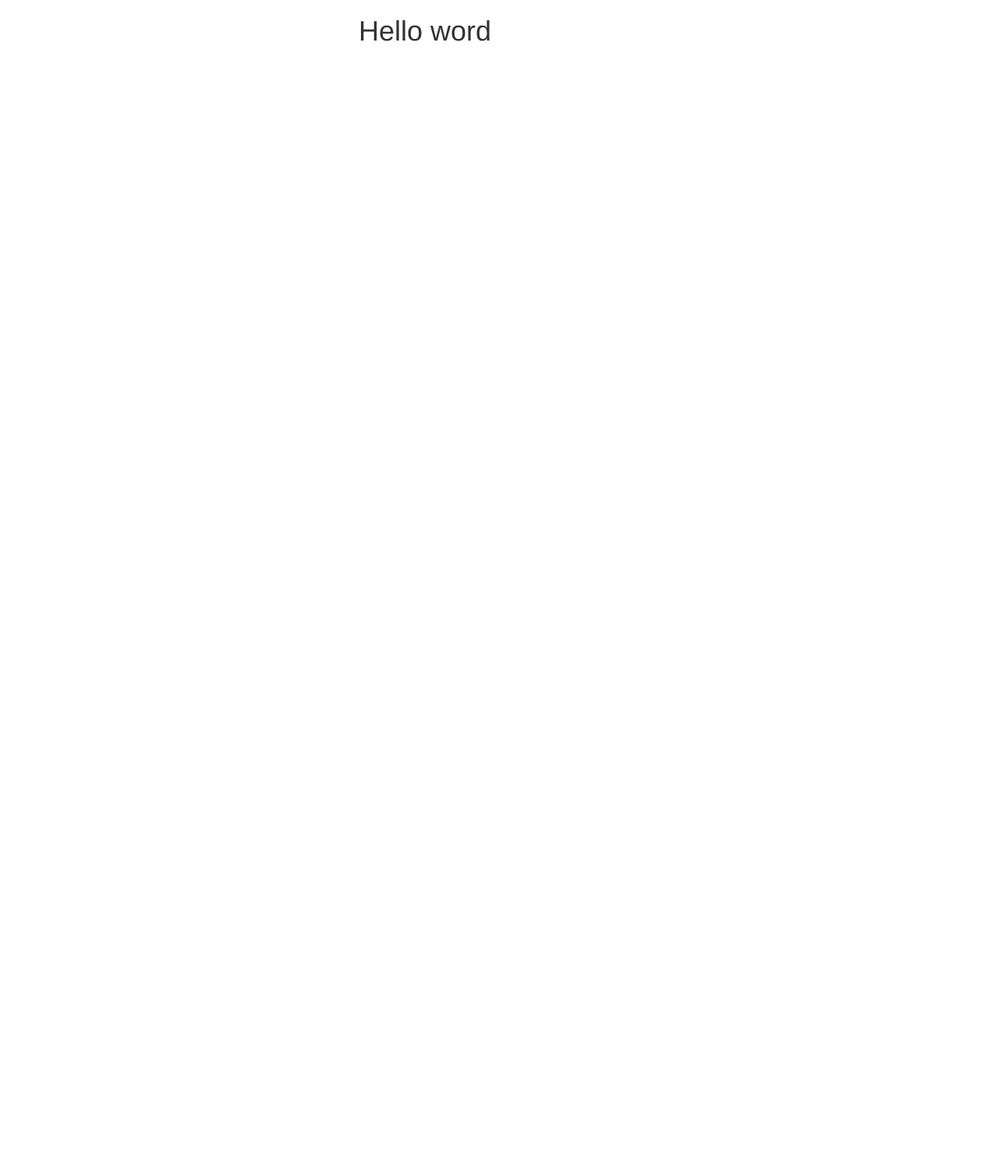
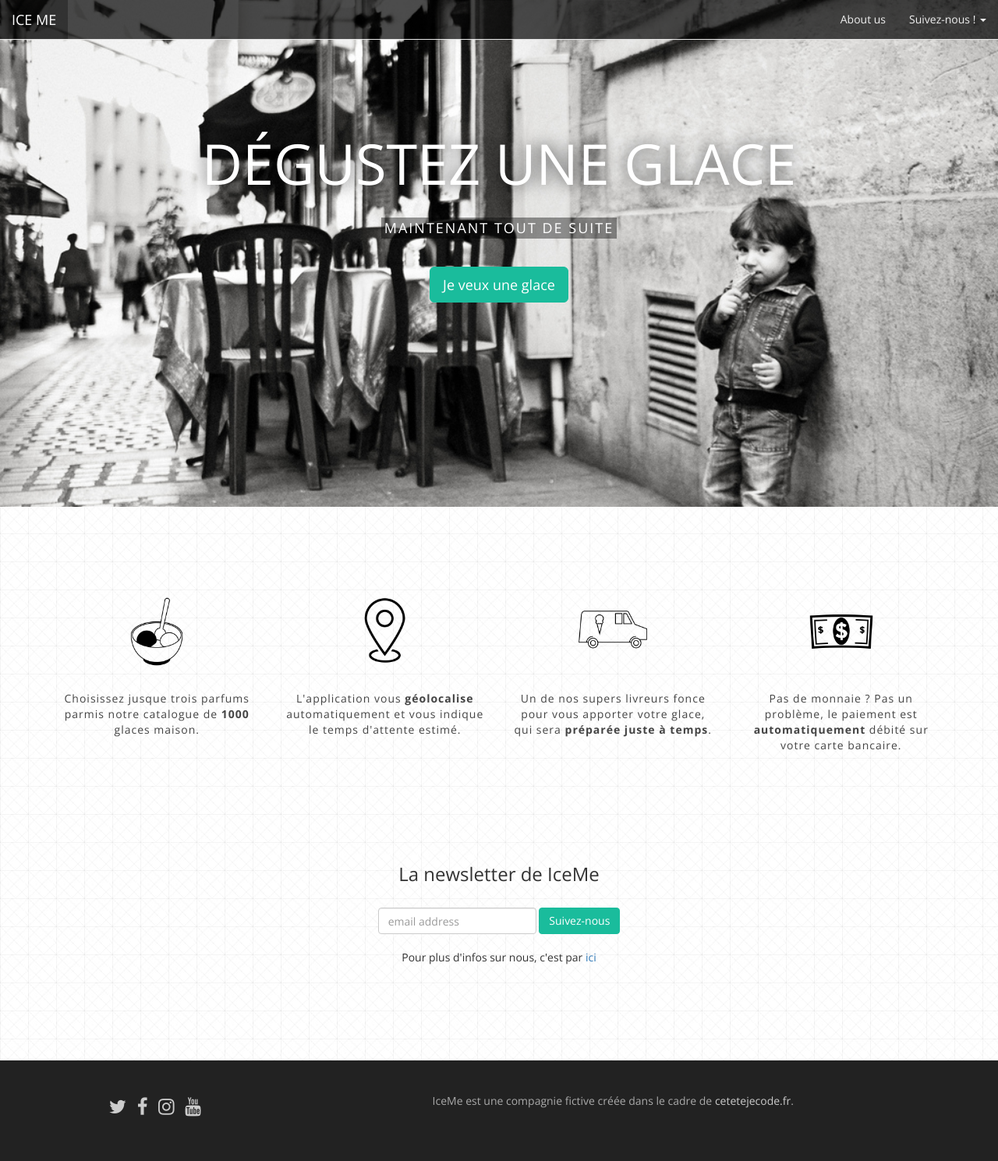
Before and after one commit to CarlosGomes94290/iceme-github-pages, a plain HTML site: page index.html in a window 1280 px wide. Shown: the whole page at 78% size. Before the commit the page ends 800 px from the top, so only its background shows below. Drawn offline with nearby package versions, Linux system fonts and the light colour scheme.

Commit message:
reprise icemeboostrap

```diff
--- /dev/null
+++ b/css/style.css
@@ -0,0 +1,120 @@
+/* General classes for page */
+
+body {
+  background-image: url("../images/grid.jpg");
+  font-family: 'Open Sans';
+}
+
+
+/* Footer */
+
+#footer {
+  background-color: #222;
+  color: #aaaaaa;
+  padding-top: 3em;
+  padding-bottom: 3em;
+}
+
+#footer a {
+  color: #cccccc;
+}
+
+#footer a:hover {
+  color: white;
+}
+
+.social a {
+  font-size: 24px;
+}
+
+.social a:hover {
+  text-decoration: none;
+}
+
+/* Lead with big image */
+
+.wrapper {
+  background-image: url('../images/background/background.jpg');
+  height: 650px;
+  background-size: cover;
+  padding-top: 150px;
+  text-align: center;
+  color: white;
+}
+
+.lead h1 {
+  font-size: 72px;
+  text-shadow: 0 0 20px rgba(0, 0, 0, .8);
+  font-weight: normal;
+}
+
+.lead h2 {
+  background: rgba(0, 0, 0, .4);
+  display: inline-block;
+  padding: 0.2em;
+  font-size: 18px;
+  font-weight: 300;
+  letter-spacing: 2px;
+  margin-bottom: 2em;
+}
+
+/* Vertical spacer to help content breathe */
+
+.vertical-spacer {
+  height: 8em;
+}
+
+/* Some padding for feature images */
+
+.feature img {
+  margin-bottom: 2em;
+}
+
+.feature {
+  color: #444444;
+  font-weight: 300;
+  letter-spacing: 1px;
+}
+
+/* How to override the default Bootstrap colors */
+
+.btn-primary {
+  background-color: #1abc9c;
+  border-color: #1abc9c;
+}
+
+.btn-primary:hover {
+  background-color: #16a085;
+  border-color: #16a085;
+}
+
+/* How to override the default Bootstrap navbar */
+
+.navbar-transparent {
+  background-color: rgba(0, 0, 0, 0.7);
+}
+
+.navbar-transparent .navbar-brand,
+.navbar-transparent .navbar-nav > li > a {
+  color: #eeeeee;
+}
+
+.navbar-transparent .navbar-brand:hover,
+.navbar-transparent .navbar-brand:active,
+.navbar-transparent .navbar-brand:focus,
+.navbar-transparent .navbar-nav > li > a:hover,
+.navbar-transparent .navbar-nav > li > a:active,
+.navbar-transparent .navbar-nav > li > a:focus,
+.navbar-transparent .navbar-nav > .open > a,
+.navbar-transparent .navbar-nav > .open > a:hover,
+.navbar-transparent .navbar-nav > .open > a:focus {
+  color: white;
+  background-color: rgba(0, 0, 0, 0.3);
+}
+
+/* Maps display */
+
+#map{
+  width: 100%;
+  height: 400px;
+}
--- a/index.html
+++ b/index.html
@@ -1,17 +1,17 @@
 <!DOCTYPE html>
-<html>
+<html lang="fr">
   <head>
     <meta charset="utf-8">
     <meta http-equiv="X-UA-Compatible" content="IE=edge">
     <meta name="viewport" content="width=device-width, initial-scale=1">
 
-    <title>Iceme Achetez des glaces</title>
+    <title>IceMe - Dégustez une glace, maintenant !</title>
 
-    <link rel="stylesheet" href="https://maxcdn.bootstrapcdn.com/bootstrap/3.2.0/css/bootstrap.min.css">
-    <link rel="stylesheet" href="https://maxcdn.bootstrapcdn.com/font-awesome/4.1.0/css/font-awesome.min.css">
-
+    <link href="https://maxcdn.bootstrapcdn.com/bootstrap/3.2.0/css/bootstrap.min.css" rel="stylesheet">
+    <link rel="stylesheet" type="text/css" href="https://maxcdn.bootstrapcdn.com/font-awesome/4.1.0/css/font-awesome.min.css">
+    <link href='http://fonts.googleapis.com/css?family=Open+Sans:300,400,700' rel='stylesheet' type='text/css'>
+    <link rel="stylesheet" type="text/css" href="css/style.css">
     <!-- HTML5 Shim and Respond.js IE8 support of HTML5 elements and media queries -->
-    <!-- Leave those next 4 lines if you care about users using IE8 -->
     <!--[if lt IE 9]>
       <script src="https://oss.maxcdn.com/html5shiv/3.7.2/html5shiv.min.js"></script>
       <script src="https://oss.maxcdn.com/respond/1.4.2/respond.min.js"></script>
@@ -19,18 +19,174 @@
   </head>
   <body>
 
-    <div class="container">
-      <div class="row">
-        <div class="col-md-4 col-md-offset-4">
-        <h1>Hello word</h1>
+    <nav class="navbar navbar-default navbar-fixed-top navbar-transparent" role="navigation">
+      <div class="container-fluid">
+        <!-- Brand and toggle get grouped for better mobile display -->
+        <div class="navbar-header">
+          <button type="button" class="navbar-toggle" data-toggle="collapse" data-target="#bs-example-navbar-collapse-1">
+            <span class="sr-only">Menu</span>
+            <span class="icon-bar"></span>
+            <span class="icon-bar"></span>
+            <span class="icon-bar"></span>
+          </button>
+          <a class="navbar-brand" href="index.html">
+            ICE ME
+          </a>
+        </div>
+
+        <!-- Collect the nav links, forms, and other content for toggling -->
+        <div class="collapse navbar-collapse" id="bs-example-navbar-collapse-1">
+          <!-- <ul class="nav navbar-nav">
+            <li class="active"><a href="#">Link</a></li>
+            <li><a href="#">Link</a></li>
+          </ul> -->
+          <ul class="nav navbar-nav navbar-right">
+            <li>
+              <a href="about.html">About us</a>
+            </li>
+            <li class="dropdown">
+              <a href="#" class="dropdown-toggle" data-toggle="dropdown">Suivez-nous ! <span class="caret"></span></a>
+              <ul class="dropdown-menu" role="menu">
+                <li><a href="#"> <i class="fa fa-twitter-square"></i> Twitter</a></li>
+                <li><a href="#"> <i class="fa fa-facebook-square"></i> Facebook</a></li>
+              </ul>
+            </li>
+          </ul>
+        </div><!-- /.navbar-collapse -->
+      </div><!-- /.container-fluid -->
+    </nav>
+
+
+    <div class="wrapper">
+      <div class="lead">
+        <h1>DÉGUSTEZ UNE GLACE</h1>
+        <h2>MAINTENANT TOUT DE SUITE</h2>
+        <p>
+          <a href="#" class="btn btn-primary btn-lg" data-toggle="modal" data-target="#myModal">Je veux une glace</a>
+        </p>
+      </div>
+    </div>
+
+    <!-- Modal -->
+    <div class="modal fade" id="myModal" tabindex="-1" role="dialog" aria-labelledby="myModalLabel" aria-hidden="true">
+      <div class="modal-dialog">
+        <div class="modal-content">
+          <div class="modal-header">
+            <button type="button" class="close" data-dismiss="modal"><span aria-hidden="true">&times;</span><span class="sr-only">Close</span></button>
+            <h4 class="modal-title" id="myModalLabel"><h3>Dites-nous en plus !</h3></h4>
+          </div>
+          <div class="modal-body">
+
+
+            <!-- YOUR WUFOO IFRAME -->
+
+
+          </div>
         </div>
       </div>
     </div>
-    <!-- TODO: Here goes your content! -->
 
+    <div class="vertical-spacer"></div>
 
+    <div class="container">
+      <div class="row text-center">
+        <div class="col-sm-6 col-md-3">
+          <div class="feature">
+            <img src="images/icon_57707/icon_57707.png" width="96">
+            <p>
+              Choisissez jusque trois parfums
+              parmis notre catalogue de <strong>1000</strong> glaces maison.
+            </p>
+          </div>
+        </div>
+        <div class="col-sm-6 col-md-3">
+          <div class="feature">
+            <img src="images/icon_29388/icon_29388.png" width="96">
+            <p>
+              L'application vous <strong>géolocalise</strong> automatiquement et vous
+              indique le temps d'attente estimé.
+            </p>
+          </div>
+        </div>
+        <div class="col-sm-6 col-md-3">
+          <div class="feature">
+            <img src="images/icon_24755/icon_24755.png" width="96">
+            <p>
+              Un de nos supers livreurs fonce pour vous apporter votre glace,
+              qui sera <strong>préparée juste à temps</strong>.
+            </p>
+          </div>
+        </div>
+        <div class="col-sm-6 col-md-3">
+          <div class="feature">
+            <img src="images/icon_17805/icon_17805.png" width="96">
+            <p>
+              Pas de monnaie ? Pas un problème, le paiement est <strong>automatiquement</strong>
+              débité sur votre carte bancaire.
+            </p>
+          </div>
+        </div>
+      </div>
+    </div>
 
-    <!-- Including Bootstrap JS (with its jQuery dependency) so that dynamic components work -->
+    <div class="vertical-spacer"></div>
+
+    <div class="container text-center">
+      <div class="row">
+        <div class="col-xs-12"></div>
+          <h3>La newsletter de IceMe</h3>
+          <br/>
+          <!-- Begin MailChimp Signup Form -->
+          <form class="form-inline" role="form" action="YOUR MAILCHIMP LIST URL" method="post" id="mc-embedded-subscribe-form" name="mc-embedded-subscribe-form">
+            <input type="email" name="EMAIL" class="form-control" id="mce-EMAIL" placeholder="email address" required>
+            <input type="submit" value="Suivez-nous" name="subscribe" id="mc-embedded-subscribe" class="btn btn-primary">
+          </form>
+          <!--End mc_embed_signup-->
+          <br/>
+          <p>Pour plus d'infos sur nous, c'est par <a href="about.html">ici</a> </p>
+        </div>
+      </div>
+    </div>
+
+    <div class="vertical-spacer"></div>
+
+    <div id="footer">
+      <div class="container">
+        <div class="row">
+          <div class="col-lg-3">
+            <ul class="list-inline social text-center">
+              <li>
+                <a href="https://twitter.com/iceme">
+                  <i class="fa fa-twitter"></i>
+                </a>
+              </li>
+              <li>
+                <a href="https://facebook.com/iceme">
+                  <i class="fa fa-facebook"></i>
+                </a>
+              </li>
+              <li>
+                <a href="https://instagram.com/iceme">
+                  <i class="fa fa-instagram"></i>
+                </a>
+              </li>
+              <li>
+                <a href="https://youtube.com/iceme">
+                  <i class="fa fa-youtube"></i>
+                </a>
+              </li>
+            </ul>
+          </div>
+          <div class="col-lg-9">
+            <div class="text-center">
+              IceMe est une compagnie fictive créée dans le cadre de
+              <a href="http://www.cetetejecode.fr">cetetejecode.fr</a>.
+            </div>
+          </div>
+        </div>
+      </div>
+    </div>
+
     <script src="https://ajax.googleapis.com/ajax/libs/jquery/1.11.1/jquery.min.js"></script>
     <script src="https://maxcdn.bootstrapcdn.com/bootstrap/3.2.0/js/bootstrap.min.js"></script>
   </body>
```
Also changed, not shown: images/background/background.jpg (added), images/background/license.txt (added), images/grid.jpg (added), images/icon_17805/icon_17805.png (added), images/icon_17805/icon_17805.svg (added), images/icon_17805/license.txt (added), images/icon_24755/icon_24755.png (added), images/icon_24755/icon_24755.svg (added), images/icon_24755/license.txt (added), images/icon_29388/icon_29388.png (added), images/icon_29388/icon_29388.svg (added), images/icon_29388/license.txt (added), images/icon_57707/icon_57707.png (added), images/icon_57707/icon_57707.svg (added), 1 more files.
